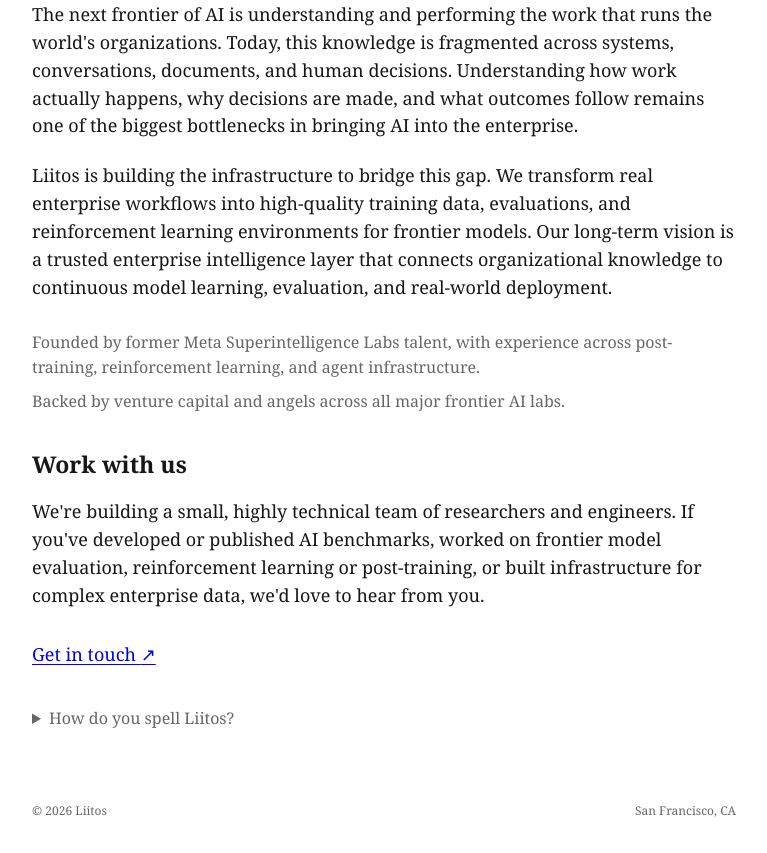
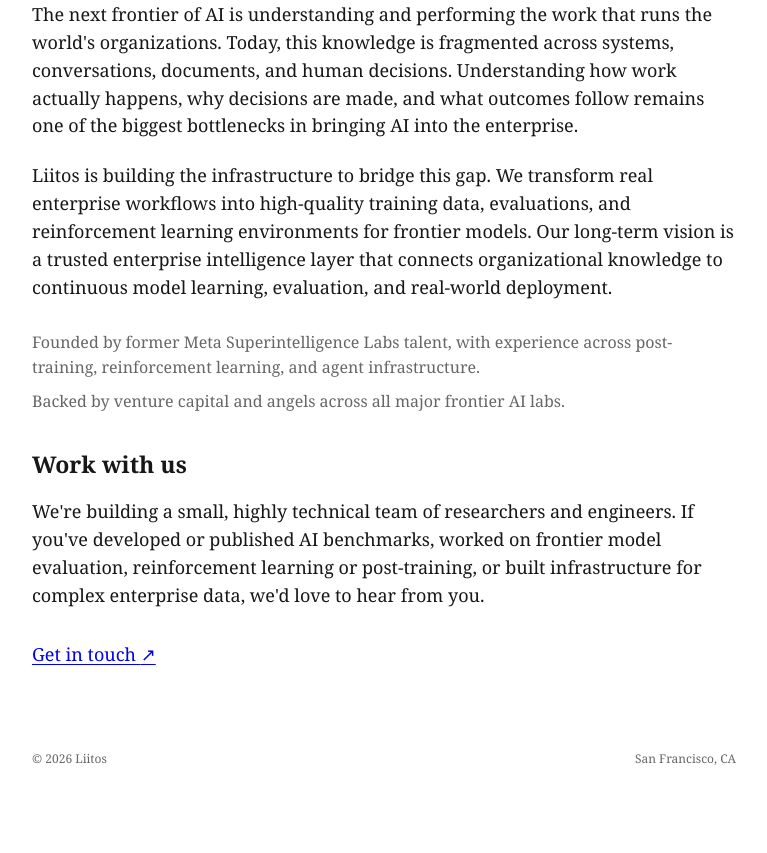
Before and after one commit to Liitos-ai/website, a plain HTML site: page index.html in a window 1280 px wide. Shown: the part 219-1072 px from the top of the page, without its empty margins (256-1023 px from the left). After the commit the page ends 1019 px from the top, so only its background shows below. Drawn offline with Linux system fonts and the light colour scheme.

Commit message:
Remove spelling clarification section

```diff
--- a/index.html
+++ b/index.html
@@ -64,10 +64,6 @@ h2 { font-size: 23px; line-height: 1.3; margin: 0 0 18px; }
 .contact a:focus-visible, .contact button:focus-visible { outline: 2px solid #0000ee; outline-offset: 5px; }
 .text-arrow { font-family: Arial, Helvetica, sans-serif; font-variant-emoji: text; }
 .contact [hidden] { display: none; }
-.name-note { margin-top: 28px; color: #666; font-size: 16px; }
-.name-note summary { width: fit-content; cursor: pointer; }
-.name-note summary:focus-visible { outline: 2px solid #0000ee; outline-offset: 5px; }
-.name-note p { margin: 10px 0 0; }
 footer { margin-top: auto; padding-top: 72px; display: flex; justify-content: space-between; gap: 20px; color: #666; font-size: 12px; }
 @media (max-width: 600px) { .page { padding: 36px 24px 24px; } header { align-items: center; } .brand { width: 180px; } .location { font-size: 10px; } h1 { font-size: 25px; } body { font-size: 17px; } footer { padding-top: 56px; } }
 </style>
@@ -86,10 +82,6 @@ footer { margin-top: auto; padding-top: 72px; display: flex; justify-content: sp
 <p>We're building a small, highly technical team of researchers and engineers. If you've developed or published AI benchmarks, worked on frontier model evaluation, reinforcement learning or post-training, or built infrastructure for complex enterprise data, we'd love to hear from you.</p>
 <div class="contact" aria-live="polite"><button id="reveal-email" type="button" aria-controls="contact-email" aria-expanded="false">Get in touch <span class="text-arrow" aria-hidden="true">&#x2197;&#xFE0E;</span></button><a id="contact-email" href="mailto:adit@liitos.ai" hidden>adit@liitos.ai</a><noscript><a href="mailto:adit@liitos.ai">adit@liitos.ai</a></noscript></div>
 </section>
-<details class="name-note">
-<summary>How do you spell Liitos?</summary>
-<p>Our name is Liitos, spelled L-i-i-t-o-s. If you searched for “Leetos” or “Litos” to find us, the correct spelling is Liitos.</p>
-</details>
 </main>
 <footer><span>© 2026 Liitos</span><span>San Francisco, CA</span></footer>
 </div>
```
